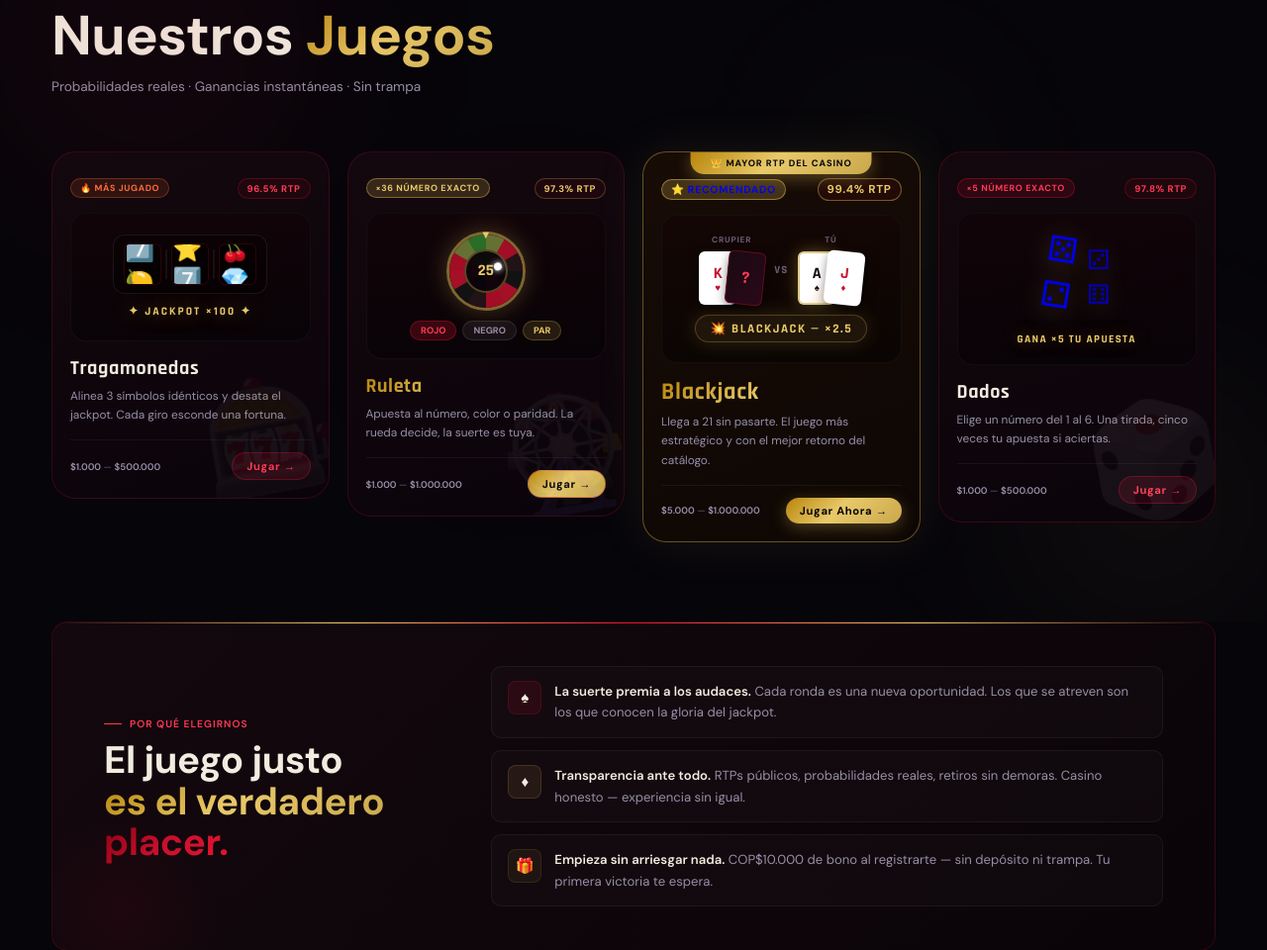
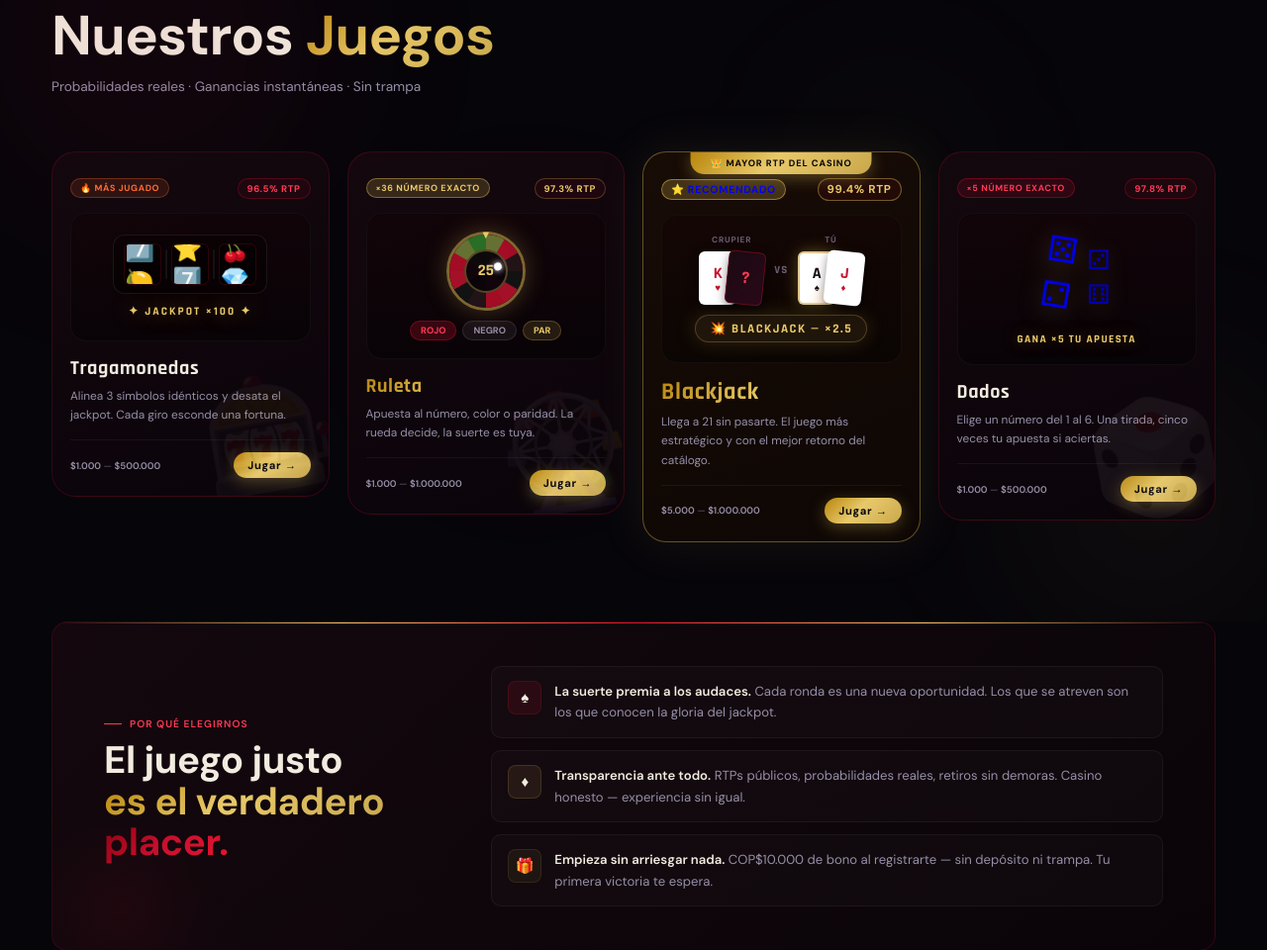
Before and after one commit to Roois334/Proyecto-Casino, a Flask app: page / in a window 1280 px wide. Shown: the part 917-1877 px from the top of the page at 99% size. Run offline with Flask 3, Linux system fonts and the light colour scheme.

Commit message:
Botones uniformes, soporte mejorado

```diff
--- a/app.py
+++ b/app.py
@@ -180,11 +180,9 @@ def init_db():
         (1,'Tragamonedas','Gira los rodillos y consigue 3 símbolos iguales.','','slots',96.50,100.00,99999999.00,100),
         (2,'Ruleta','Apuesta a número exacto (x36), color, par/impar o alto/bajo.','','rueda',97.30,100.00,99999999.00,36),
         (3,'Blackjack','Llega a 21 sin pasarte. Supera al crupier.','','cartas',99.40,100.00,99999999.00,2),
-        (4,'Dados','Elige un número del 1 al 6. Si aciertas, ganas x5.','','dados',97.80,100.00,99999999.00,5),
-        (5,'Colores','Elige Rojo o Dorado. Acierta el color y gana x2.','◆','colores',97.10,100.00,99999999.00,2)
+        (4,'Dados','Elige un número del 1 al 6. Si aciertas, ganas x5.','','dados',97.80,100.00,99999999.00,5)
         ON DUPLICATE KEY UPDATE nombre=VALUES(nombre),descripcion=VALUES(descripcion),icono=VALUES(icono),tipo=VALUES(tipo),rtp=VALUES(rtp),apuesta_minima=VALUES(apuesta_minima),apuesta_maxima=VALUES(apuesta_maxima),multiplicador_maximo=VALUES(multiplicador_maximo)
     """)
-    cur.execute("UPDATE juegos SET activo=0 WHERE id=5")
     cur.execute("UPDATE juegos SET apuesta_minima=100.00,apuesta_maxima=99999999.00 WHERE id=1")
     cur.execute("UPDATE juegos SET apuesta_minima=100.00,apuesta_maxima=99999999.00 WHERE id=2")
     cur.execute("UPDATE juegos SET apuesta_minima=100.00,apuesta_maxima=99999999.00 WHERE id=3")
@@ -821,17 +819,6 @@ def api_jugar():
         else:
             resultado = f'Salio {dado}, apostaste {num_ap}'
 
-    elif game['tipo'] == 'colores':
-        color_ap = extra.get('color','rojo')
-        opciones = ['rojo','dorado']
-        color_res = random.choices(opciones, weights=[50,50])[0]
-        detalles = {'color':color_res,'apostado':color_ap}
-        if color_res == color_ap:
-            ganancia = apuesta * 2
-            resultado = f'Salio {color_res.upper()}! Ganaste x2'
-        else:
-            resultado = f'Salio {color_res.upper()}, apostaste {color_ap.upper()}'
-
     neto        = ganancia - apuesta
     nuevo_saldo = saldo_actual + neto
     puntos      = int(apuesta/10)
--- a/templates/bienvenida.html
+++ b/templates/bienvenida.html
@@ -570,7 +570,7 @@ body { font-family:var(--f); background:var(--negro); color:var(--blanco); overf
       </div>
       <div class="gcard-footer">
         <div class="gcard-range"><span class="gcard-range-min">$1.000</span> — <span class="gcard-range-max">$500.000</span></div>
-        <div class="gcard-cta-btn">Jugar <span class="gcta-arr">→</span></div>
+        <div class="gcard-cta-btn gcard-cta-gold">Jugar <span class="gcta-arr">→</span></div>
       </div>
     </a>
 
@@ -613,7 +613,7 @@ body { font-family:var(--f); background:var(--negro); color:var(--blanco); overf
       </div>
       <div class="gcard-footer">
         <div class="gcard-range"><span class="gcard-range-min">$1.000</span> — <span class="gcard-range-max">$1.000.000</span></div>
-        <div class="gcard-cta-btn" style="background:var(--gd);color:var(--negro);">Jugar <span class="gcta-arr">→</span></div>
+        <div class="gcard-cta-btn gcard-cta-gold">Jugar <span class="gcta-arr">→</span></div>
       </div>
     </a>
 
@@ -654,7 +654,7 @@ body { font-family:var(--f); background:var(--negro); color:var(--blanco); overf
       </div>
       <div class="gcard-footer">
         <div class="gcard-range"><span class="gcard-range-min">$5.000</span> — <span class="gcard-range-max">$1.000.000</span></div>
-        <div class="gcard-cta-btn gcard-cta-gold">Jugar Ahora <span class="gcta-arr">→</span></div>
+        <div class="gcard-cta-btn gcard-cta-gold">Jugar <span class="gcta-arr">→</span></div>
       </div>
     </a>
 
@@ -688,7 +688,7 @@ body { font-family:var(--f); background:var(--negro); color:var(--blanco); overf
       </div>
       <div class="gcard-footer">
         <div class="gcard-range"><span class="gcard-range-min">$1.000</span> — <span class="gcard-range-max">$500.000</span></div>
-        <div class="gcard-cta-btn">Jugar <span class="gcta-arr">→</span></div>
+        <div class="gcard-cta-btn gcard-cta-gold">Jugar <span class="gcta-arr">→</span></div>
       </div>
     </a>
 
--- a/templates/juegos.html
+++ b/templates/juegos.html
@@ -108,7 +108,7 @@
 
     <div class="gsc-footer">
       <div class="gsc-min">Desde <strong>COP${{ j['apuesta_minima']|cop }}</strong></div>
-      <div class="gsc-play-btn {% if j['nombre'] == 'Blackjack' %}gsc-play-gold{% endif %}">
+      <div class="gsc-play-btn gsc-play-gold">
         Jugar <span class="gsc-arr">→</span>
       </div>
     </div>
```
